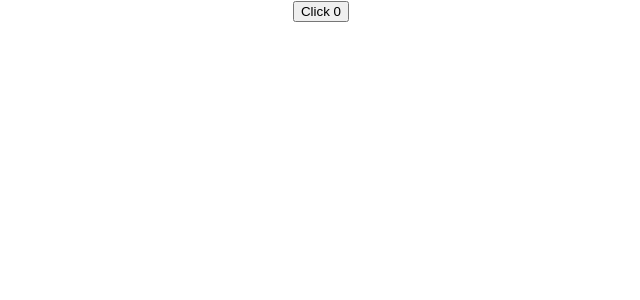
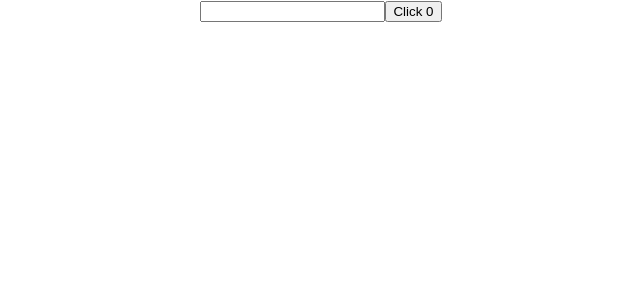
Before and after one commit to GuilhermeFDiniz/codevolution-course, a React (Create React App) app in the folder react-hooks/: page / in a window 1280 px wide. Shown: the top 300 px of the page, without its empty margins (319-959 px from the left). Built offline with nearby package versions, Linux system fonts and the light colour scheme.

Commit message:
Conditional updating useEffect

```diff
--- a/react-hooks/src/components/HookCounterOne.js
+++ b/react-hooks/src/components/HookCounterOne.js
@@ -2,13 +2,16 @@ import React, { useState, useEffect } from 'react'
 
 function HookCounterOne() {
   const [count, setCount] = useState(0)
+  const [name, setName] = useState('')
 
   useEffect(() => {
+    console.log('Updating document title')
     document.title = `You clicked ${count} times`
-  })
+  }, [count])
 
   return (
     <div>
+      <input value={name} onChange={e => setName(e.target.value)}></input>
       <button onClick={() => setCount(count+1)}>Click {count}</button>
     </div>
   )
```
